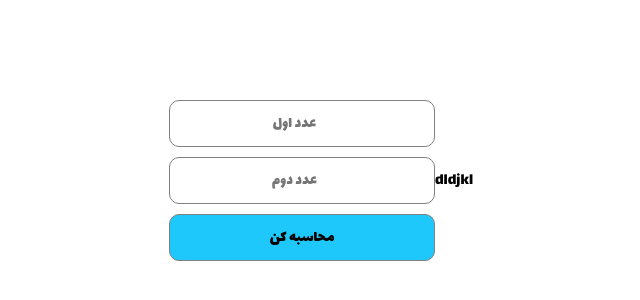
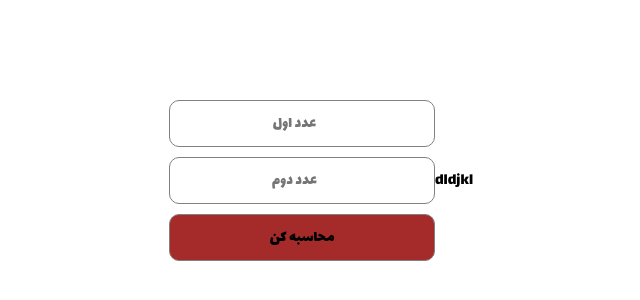
Before and after one commit to mahd1k/test-the-project, a plain HTML site: page mm.html in a window 1280 px wide. Shown: the part 220-520 px from the top of the page, without its empty margins (319-959 px from the left). Drawn offline with Linux system fonts and the light colour scheme; a web font is replaced by a local one.

Commit message:
baraye conflict

```diff
--- a/tamrin.css
+++ b/tamrin.css
@@ -27,7 +27,7 @@ input , button{
 
 }
 button{
-    background-color: rgb(30, 200,250);
+   background-color: brown;
 }
 #total{
     font-size:40px;
```
